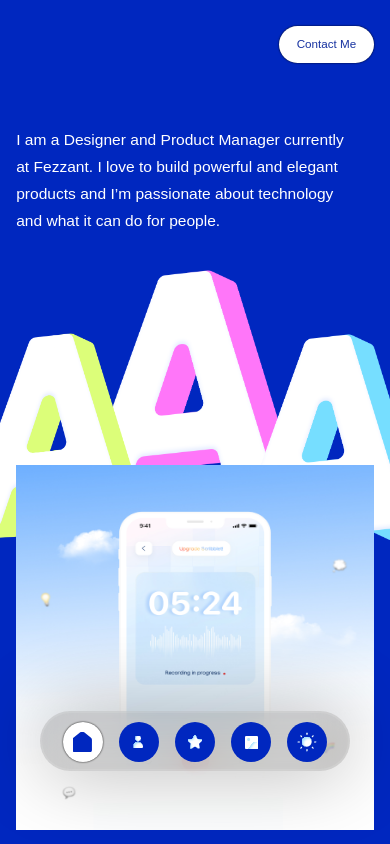
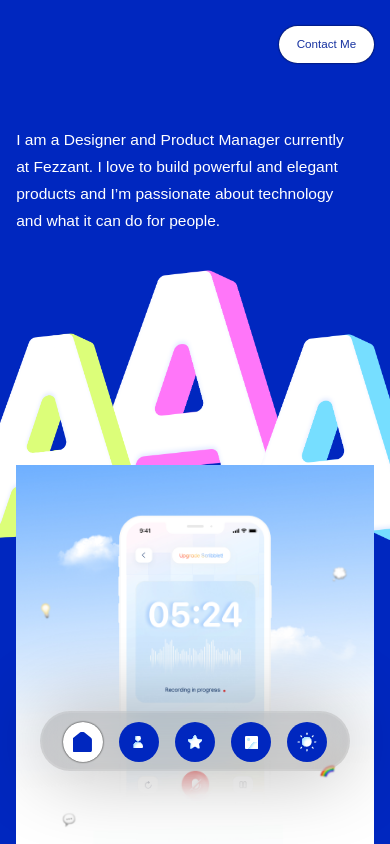
Before and after one commit to cyberkillua/abdyfolio, a React (Vite) app: page / in a window 390 px wide. Shown: the top 844 px of the page. Built offline with nearby package versions, Linux system fonts and the light colour scheme; a web font is replaced by a local one.

Commit message:
home mobile testing

```diff
--- a/src/pages/home/home.scss
+++ b/src/pages/home/home.scss
@@ -83,12 +83,10 @@
             @include respond-to-orientation(portrait){
                 width: 100%;
             }
+
             img{
                 width: 100%;
-
-                @include mobile{
-                    height: 365px;
-                }
+                object-fit: contain;
             }
 
             .project_name{
```
